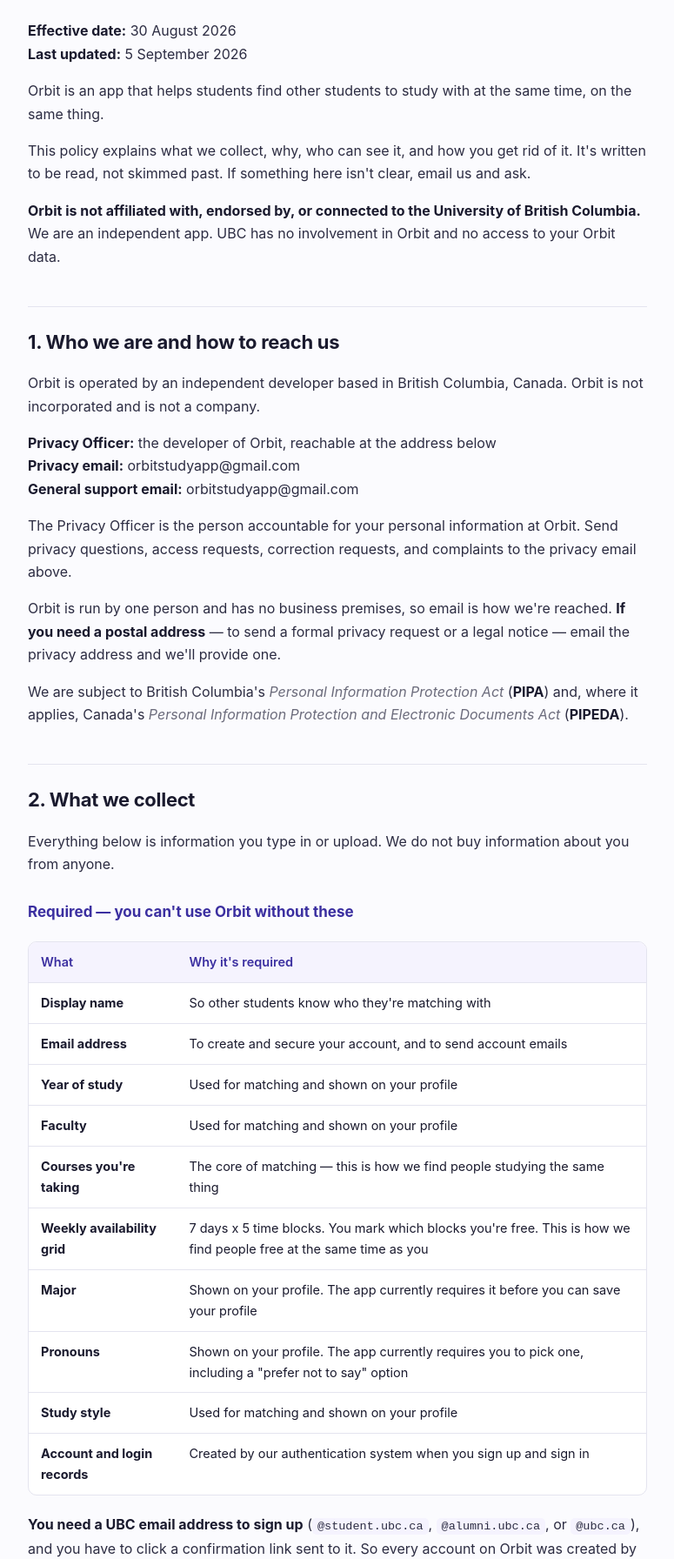
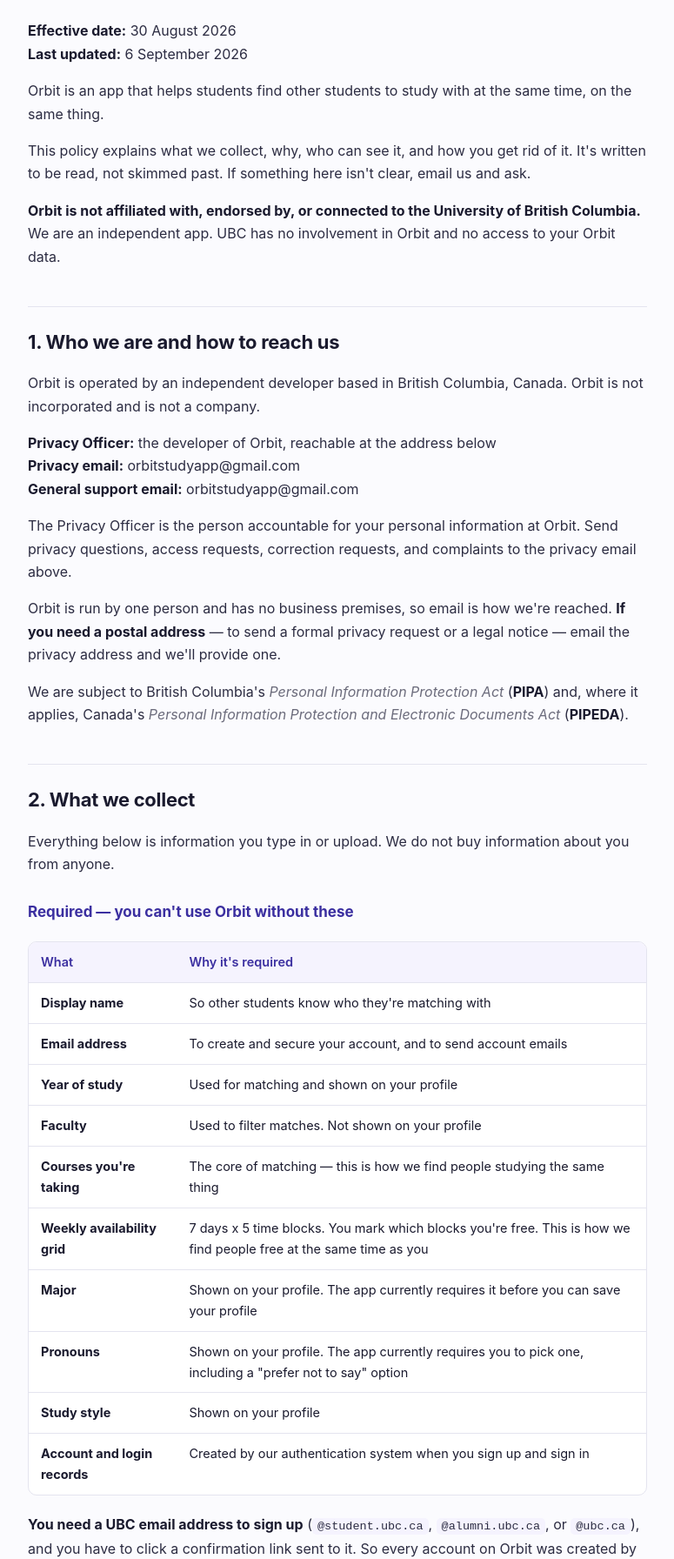
Before and after one commit to orbitstudyapp/orbit-legal, a plain HTML site: page privacy.html in a window 1280 px wide. Shown: the part 270-2062 px from the top of the page at 87% size, without its empty margins (252-1027 px from the left). Drawn offline with Linux system fonts and the light colour scheme.

Commit message:
Add files via upload

```diff
--- a/privacy.html
+++ b/privacy.html
@@ -5,7 +5,7 @@
 <meta name="viewport" content="width=device-width,initial-scale=1">
 <title>Privacy Policy &middot; Orbit</title>
 <meta name="description" content="Effective date: 30 August 2026
-Last updated: 5 September 2026">
+Last updated: 6 September 2026">
 <style>
 :root{
   --purple:#5B4FC7; --purple-dark:#3B2FA0; --purple-light:#7B6CF0;
@@ -72,7 +72,7 @@
 <main>
 <h1>Orbit Privacy Policy</h1>
 <p><strong>Effective date:</strong> 30 August 2026<br />
-<strong>Last updated:</strong> 5 September 2026</p>
+<strong>Last updated:</strong> 6 September 2026</p>
 <p>Orbit is an app that helps students find other students to study with at the same time, on the same thing.</p>
 <p>This policy explains what we collect, why, who can see it, and how you get rid of it. It's written to be read, not skimmed past. If something here isn't clear, email us and ask.</p>
 <p><strong>Orbit is not affiliated with, endorsed by, or connected to the University of British Columbia.</strong> We are an independent app. UBC has no involvement in Orbit and no access to your Orbit data.</p>
@@ -111,7 +111,7 @@
 </tr>
 <tr>
 <td><strong>Faculty</strong></td>
-<td>Used for matching and shown on your profile</td>
+<td>Used to filter matches. Not shown on your profile</td>
 </tr>
 <tr>
 <td><strong>Courses you're taking</strong></td>
@@ -131,7 +131,7 @@
 </tr>
 <tr>
 <td><strong>Study style</strong></td>
-<td>Used for matching and shown on your profile</td>
+<td>Shown on your profile</td>
 </tr>
 <tr>
 <td><strong>Account and login records</strong></td>
```
